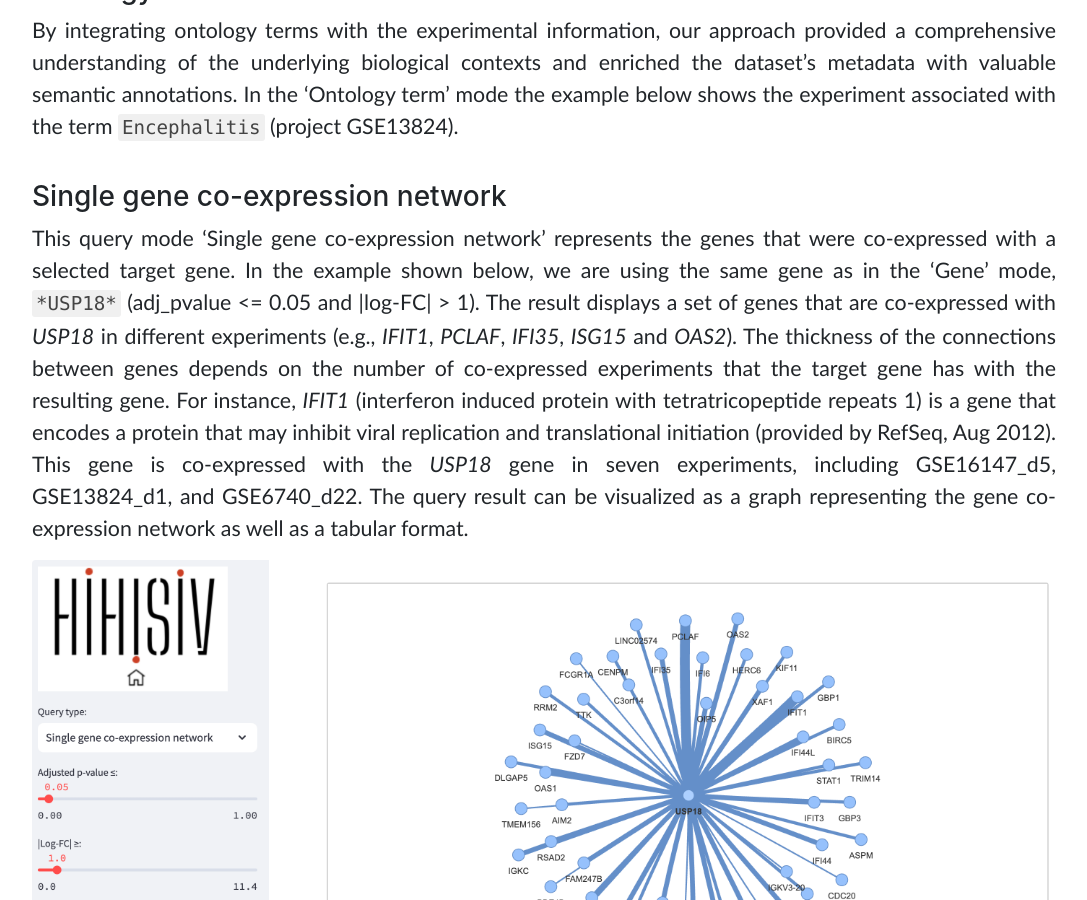
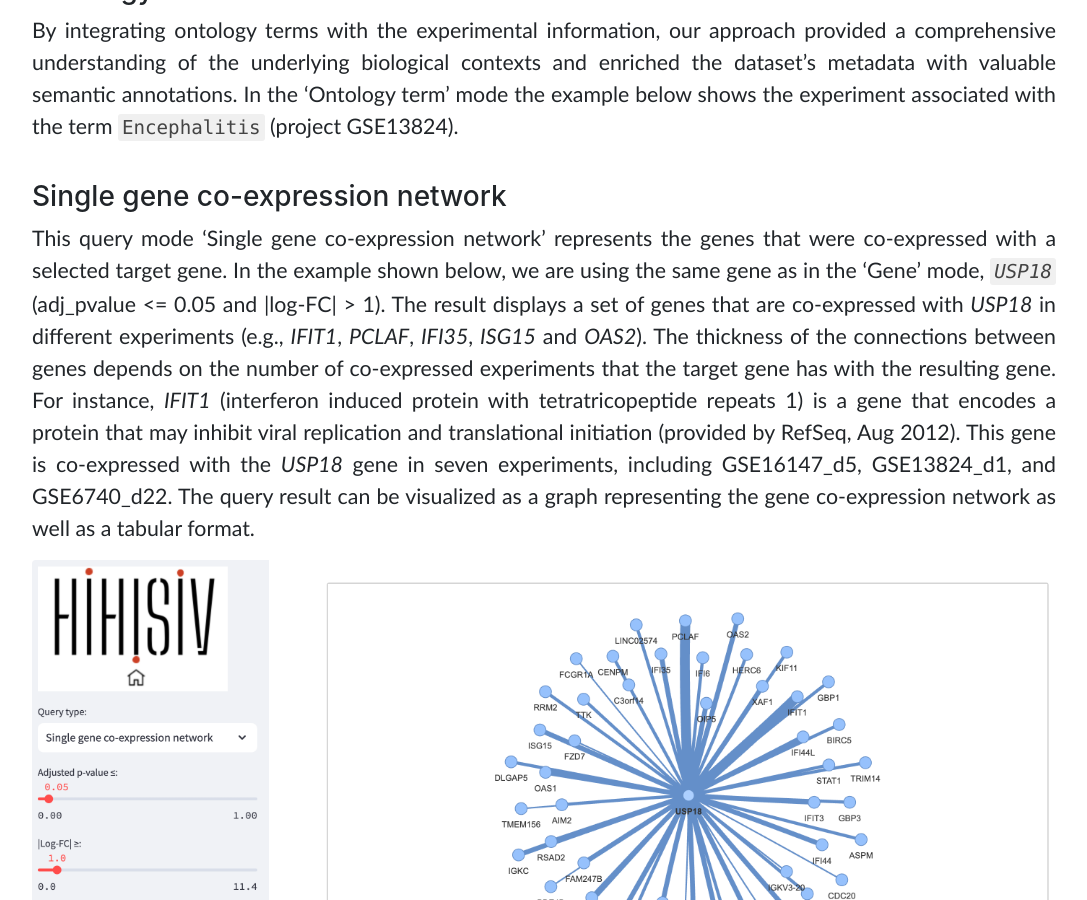
Before and after one commit to hihisiv/hihisiv.github.io, a Jekyll site: the page built from documentation.md, in a window 1280 px wide and 900 px high, scrolled down 2960 px. Shown: the whole window, without its empty margins (96-1183 px from the left). Built offline with Jekyll 4.4.1, drawn with Linux system fonts in a browser that asks for light colours; nearby versions of some CDN libraries; a style sheet for code colours, icons or effects is not loaded.

```diff
--- a/documentation.md
+++ b/documentation.md
@@ -57,7 +57,7 @@ By integrating ontology terms with the experimental information, our approach pr
 
 ### Single gene co-expression network
 
-This query mode 'Single gene co-expression network' represents the genes that were co-expressed with a selected target gene. In the example shown below, we are using the same gene as in the 'Gene' mode, `*USP18*` (adj_pvalue <= 0.05 and \|log-FC\| > 1). The result displays a set of genes that are co-expressed with *USP18* in different experiments (e.g., *IFIT1*, *PCLAF*, *IFI35*, *ISG15* and *OAS2*). The thickness of the connections between genes depends on the number of co-expressed experiments that the target gene has with the resulting gene. For instance, *IFIT1* (interferon induced protein with tetratricopeptide repeats 1) is a gene that encodes a protein that may inhibit viral replication and translational initiation (provided by RefSeq, Aug 2012). This gene is co-expressed with the *USP18* gene in seven experiments, including GSE16147_d5, GSE13824_d1, and GSE6740_d22. The query result can be visualized as a graph representing the gene co-expression network as well as a tabular format.
+This query mode 'Single gene co-expression network' represents the genes that were co-expressed with a selected target gene. In the example shown below, we are using the same gene as in the 'Gene' mode, *`USP18`* (adj_pvalue <= 0.05 and \|log-FC\| > 1). The result displays a set of genes that are co-expressed with *USP18* in different experiments (e.g., *IFIT1*, *PCLAF*, *IFI35*, *ISG15* and *OAS2*). The thickness of the connections between genes depends on the number of co-expressed experiments that the target gene has with the resulting gene. For instance, *IFIT1* (interferon induced protein with tetratricopeptide repeats 1) is a gene that encodes a protein that may inhibit viral replication and translational initiation (provided by RefSeq, Aug 2012). This gene is co-expressed with the *USP18* gene in seven experiments, including GSE16147_d5, GSE13824_d1, and GSE6740_d22. The query result can be visualized as a graph representing the gene co-expression network as well as a tabular format.
 
 ![Example in Query type `Single gene co-expression network`.](assets/img/query_single_co-expression_1.png)
 ![e](assets/img/query_single_co-expression_2.png)
```
